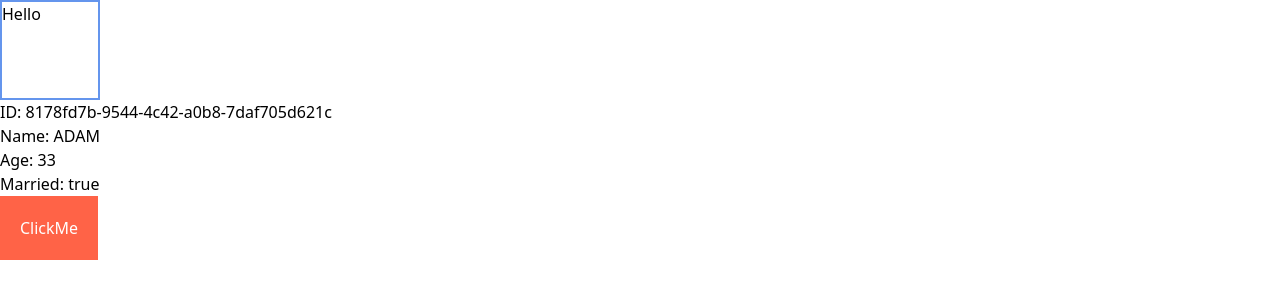
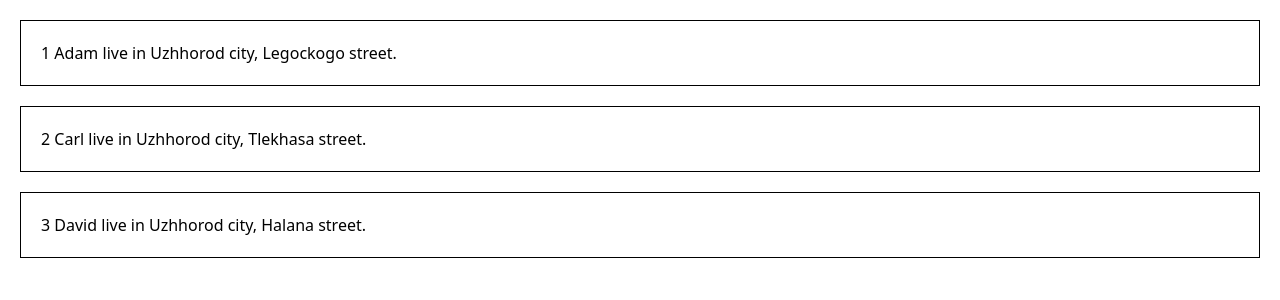
Before and after one commit to wwwax/ulbi-react-ts, a React (Create React App) app: page / in a window 1280 px wide. Shown: the top 300 px of the page. Built offline with nearby package versions, Linux system fonts and the light colour scheme.

Commit message:
user list, iuser, iaddress

```diff
--- a/public/index.html
+++ b/public/index.html
@@ -4,8 +4,7 @@
 <head>
   <meta charset="utf-8" />
   <meta name="viewport" content="width=device-width, initial-scale=1" />
-  <link rel="manifest" href="%PUBLIC_URL%/manifest.json" />
-  <title>React App</title>
+  <title>React TS App</title>
   <link rel="stylesheet" href="./output.css">
 </head>
 
--- a/public/output.css
+++ b/public/output.css
@@ -466,33 +466,49 @@ Ensure the default browser behavior of the `hidden` attribute.
   --tw-backdrop-sepia:  ;
 }
 
-.border {
-  border-width: 1px;
+.m-5 {
+  margin: 1.25rem;
+}
+
+.mb-5 {
+  margin-bottom: 1.25rem;
 }
 
 .border-0 {
   border-width: 0px;
 }
 
+.border {
+  border-width: 1px;
+}
+
+.border-2 {
+  border-width: 2px;
+}
+
+.border-black {
+  --tw-border-opacity: 1;
+  border-color: rgb(0 0 0 / var(--tw-border-opacity));
+}
+
 .p-5 {
   padding: 1.25rem;
-}
-
-.px-5 {
-  padding-left: 1.25rem;
-  padding-right: 1.25rem;
 }
 
 .uppercase {
   text-transform: uppercase;
 }
 
-.text-black {
-  --tw-text-opacity: 1;
-  color: rgb(0 0 0 / var(--tw-text-opacity));
-}
-
 .text-white {
   --tw-text-opacity: 1;
   color: rgb(255 255 255 / var(--tw-text-opacity));
 }
+
+.last\:mb-0:last-child {
+  margin-bottom: 0px;
+}
+
+.last\:bg-black:last-child {
+  --tw-bg-opacity: 1;
+  background-color: rgb(0 0 0 / var(--tw-bg-opacity));
+}
--- a/src/App.tsx
+++ b/src/App.tsx
@@ -1,25 +1,43 @@
-import Card from "./components/Card";
-import User from './components/User';
-import { v4 as uuidv4 } from 'uuid';
-import Btn from './components/Btn';
+import UserList from "./components/UserList";
+import { IUser } from "./types/types";
 
 export default function App() {
+  const users: IUser[] = [
+    {
+      id: 1,
+      name: "Adam",
+      email: "adam@mail.com",
+      address: {
+        street: "Legockogo",
+        city: "Uzhhorod",
+        zipcode: "2800",
+      }
+    },
+    {
+      id: 2,
+      name: "Carl",
+      email: "carl@mail.com",
+      address: {
+        street: "Tlekhasa",
+        city: "Uzhhorod",
+        zipcode: "2800",
+      }
+    },
+    {
+      id: 3,
+      name: "David",
+      email: "dav@mail.com",
+      address: {
+        street: "Halana",
+        city: "Uzhhorod",
+        zipcode: "2800",
+      }
+    }
+  ];
+
   return (
     <div>
-      <Card width="100px" height="100px">
-        <div>Hello</div>
-      </Card>
-
-      <User id={uuidv4()} name="Adam" age={33} married={true} />
-
-      <Btn
-        bg="tomato"
-        onClick={(num) => {
-          console.log('num :>> ', num);
-        }}
-      >
-        ClickMe
-      </Btn>
+      <UserList users={users} />
     </div>
   );
 };
--- a/src/components/Btn.tsx
+++ /dev/null
@@ -1,21 +0,0 @@
-import { FC, ReactNode } from "react";
-
-interface BtnProps {
-  bg: string;
-  children: ReactNode;
-  onClick: (num: number) => void;
-}
-
-const Btn: FC<BtnProps> = ({ bg, children, onClick }) => {
-  return (
-    <button
-      className="border-0 p-5 text-white"
-      style={{ backgroundColor: bg }}
-      onClick={() => onClick(10)}
-    >
-      {children}
-    </button>
-  )
-};
-
-export default Btn;
--- a/src/components/Card.tsx
+++ /dev/null
@@ -1,15 +0,0 @@
-import React from "react";
-
-interface CardProps {
-  width: string;
-  height: string;
-  children: React.ReactChild | React.ReactNode;
-}
-
-export default function Card({ width, height, children }: CardProps) {
-  return (
-    <div style={{ width, height, border: "2px solid cornflowerblue" }}>
-      {children}
-    </div>
-  )
-}
--- a/src/components/User.tsx
+++ /dev/null
@@ -1,29 +0,0 @@
-import { FC } from "react";
-
-interface UserProps {
-  id: string;
-  name: string;
-  age: number;
-  married: boolean;
-}
-
-const User: FC<UserProps> = ({ id, name, age, married }) => {
-  return (
-    <div>
-      <div>
-        ID: {id}
-      </div>
-      <div>
-        Name: <span className="uppercase">{name}</span>
-      </div>
-      <div>
-        Age: {age}
-      </div>
-      <div>
-        Married: {JSON.stringify(married)}
-      </div>
-    </div>
-  )
-}
-
-export default User;
--- /dev/null
+++ b/src/components/UserList.tsx
@@ -0,0 +1,27 @@
+import { FC } from 'react';
+import { IUser } from '../types/types';
+
+interface UserListProps {
+  users: IUser[];
+}
+
+const UserList: FC<UserListProps> = ({ users }) => {
+  return (
+    <div className="m-5">
+      {
+        users.map(user => (
+          <div
+            className="border border-black p-5 mb-5 last:mb-0"
+            key={user.id}
+          >
+            <div>
+              {user.id} {user.name} live in {user.address.city} city, {user.address.street} street.
+            </div>
+          </div>
+        ))
+      }
+    </div>
+  )
+}
+
+export default UserList;
--- /dev/null
+++ b/src/types/types.tsx
@@ -0,0 +1,12 @@
+export interface IAddress {
+  street: string;
+  city: string;
+  zipcode: string;
+}
+
+export interface IUser {
+  id: number;
+  name: string;
+  email: string;
+  address: IAddress;
+}
```
